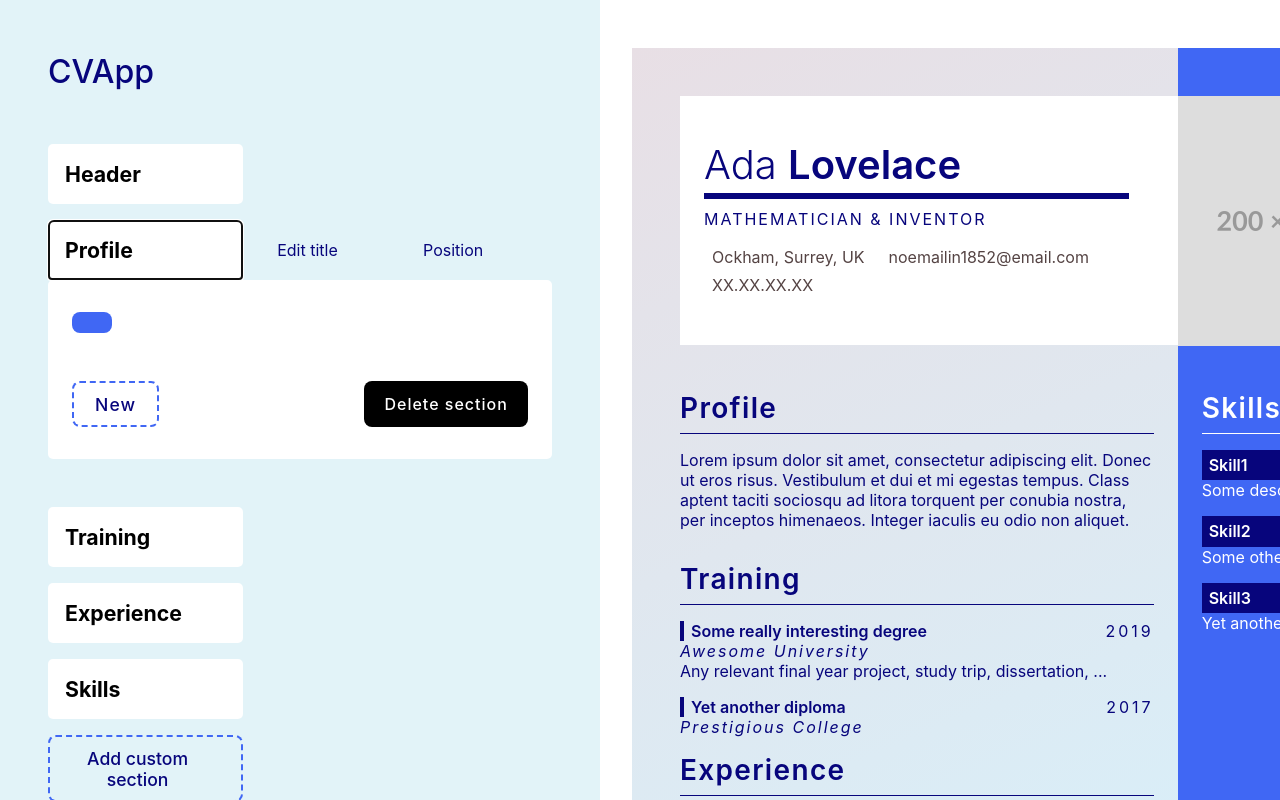
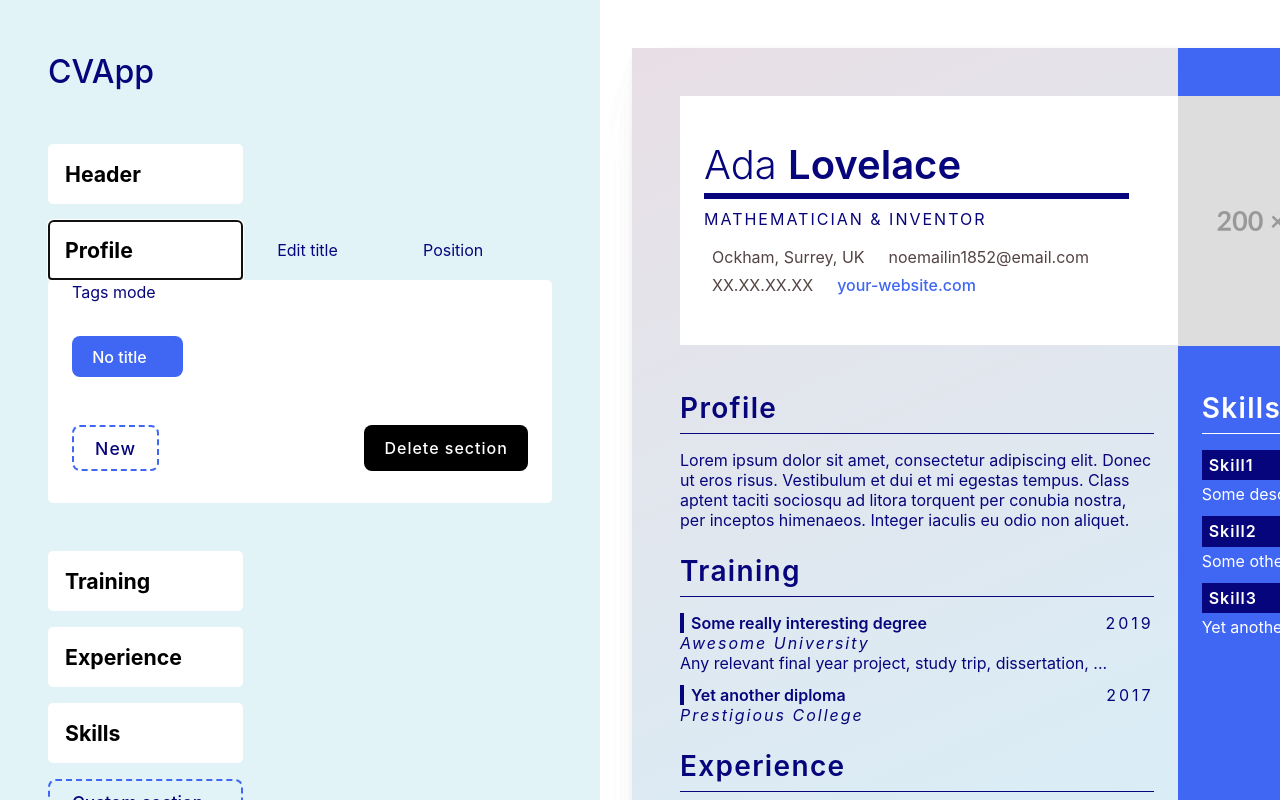
Before and after one commit to PurpleHold/cv-app, a React (Vite) app: page / in a window 1280 px wide. Both pictures are taken after a click on the button "Profile". Shown: the top 800 px of the page. Built offline with nearby package versions, Linux system fonts and the light colour scheme; some icons are missing.

Commit message:
Add option to display section items as a list of tags

```diff
--- a/src/App.css
+++ b/src/App.css
@@ -3,6 +3,9 @@
   --side-text-color: #fff;
   --side-bg-color: #4067f4;
   --main-bg-color: linear-gradient(157deg, rgba(232,223,229,1) 0%, rgba(212,243,254,1) 100%);
+  --side-links-color: #2cffd0;
+  --side-links-hover: #0bcbcb;
+  --shadow-color: 0deg 0% 63%;
 
   margin: 0 auto;
   display: grid;
@@ -176,7 +179,7 @@ a.logo:hover {
   padding: 2rem 1.5rem;
   margin-bottom: 2rem;
 }
-.card form .main-form, .pers-card form .extra {
+.card form .main-form, .pers-card form .extra, .custom .extra {
   display: flex;
   gap: 0.75rem;
   flex-wrap: wrap;
@@ -192,7 +195,8 @@ a.logo:hover {
   padding: 0.5rem 0.5rem;
 }
 .card-content label {
-  margin: 0;
+	margin: 0;
+	display: grid;
 }
 .edit-train-container, .edit-xp-container, .edit-skill-container {
   display: flex;
@@ -284,6 +288,9 @@ button.form-delete {
   background: none;
   border: 2pt solid black;
 }
+.custom .extra {
+  padding-top: 1rem;
+}
 
 
 /* OUTPUT */
@@ -307,6 +314,14 @@ button.form-delete {
   height: 29.7cm;
   grid-template-rows: 1.2fr 1.5fr 1.5fr;
   grid-template-columns: 1.3fr 1fr 1fr;
+  box-shadow: 0.3px 0.5px 0.7px hsl(var(--shadow-color) / 0.1),
+  1.5px 2.9px 3.7px -0.4px hsl(var(--shadow-color) / 0.1),
+  2.7px 5.4px 6.8px -0.7px hsl(var(--shadow-color) / 0.1),
+  4.5px 8.9px 11.2px -1.1px hsl(var(--shadow-color) / 0.1),
+  7.1px 14.3px 18px -1.4px hsl(var(--shadow-color) / 0.1),
+  11.2px 22.3px 28.1px -1.8px hsl(var(--shadow-color) / 0.1),
+  17px 33.9px 42.7px -2.1px hsl(var(--shadow-color) / 0.1),
+  25px 50px 62.9px -2.5px hsl(var(--shadow-color) / 0.1);
 
 }
 .cv-right, .cv-left {
@@ -322,21 +337,19 @@ button.form-delete {
   margin-bottom: 1rem;
   line-height: normal;
 }
-.cv-left .section-title {
+.cv-left .section-title, .cv-right.alt .section-title {
   color: var(--main-text-color);
   border-bottom: 1pt solid var(--main-text-color);
 }
-.cv-left.alt .section-title {
-  color: var(--side-text-color);
-  border-bottom: 1pt solid var(--side-text-color);;
-}
-.cv-right .section-title {
+.cv-left.alt .section-title, .cv-right .section-title {
   color: var(--side-text-color);
   border-bottom: 1pt solid var(--side-text-color);
 }
-.cv-right.alt .section-title {
-  color: var(--main-text-color);
-  border-bottom: 1pt solid var(--main-text-color);
+.cv-left.alt a, .cv-right a {
+  color: var(--side-links-color);
+}
+.cv-left.alt a:hover, .cv-right a:hover {
+  color: var(--side-links-hover);
 }
 .cv-pers {
   grid-area: 1 / 1 / 1 / 4;
@@ -433,14 +446,17 @@ button.form-delete {
 .cv-right .contents, .cv-left .contents {
   display: flex;
   flex-direction: column;
-  gap: 1rem;
+  gap: 1.5rem;
 }
 .off form {
   display: none;
 }
+.on form {
+  padding-bottom: 3rem;
+}
 .train-entries, .xp-entries, .skill-entries {
   display: grid;
-  gap: 1rem;
+  gap: 0.75rem;
   line-height: 1.4rem;
 }
 .train-entries div p, .xp-entries div p, .skill-entries div p {
@@ -450,7 +466,7 @@ button.form-delete {
 .train-entries .title, .xp-entries .title, .skill-entries .title {
   font-weight: 600;
 }
-.train-entries .title::before, .xp-entries .title::before, .skill-entries .title::before  {
+.train-entries .title::before, .xp-entries .title::before, .skill-entries .title::before, .custom-entries .title::before  {
   padding-left: 7px;
   content: '';
 }
@@ -473,8 +489,8 @@ button.form-delete {
 .year {
   letter-spacing: 3px;
 }
-.cv-xp-container {
-
+p.desc {
+  margin: 0;
 }
 .xp-header, .train-header {
   display: flex;
@@ -482,8 +498,10 @@ button.form-delete {
   justify-content: space-between;
 }
 .cv-right .skill-entries .title {
+  letter-spacing: 1px;
   background: var(--main-text-color);
   padding: 0.33rem 0;
+  margin-bottom: 0.25rem;
 }
 .cv-right .skill-entries .title::before {
   border: none;
@@ -505,6 +523,44 @@ button.form-delete {
   font-size: 1.5rem;
 }
 
+/* Tag mode */
+.toggle-tags {
+  display: flex;
+  gap: 0.25rem;
+  align-items: center;
+  flex-direction: row;
+  margin-top: -2rem;
+}
+.toggle-tags button {
+  background: none;
+  padding: 0.25rem 0.75rem;
+}
+
+
+.cv-tag-container p {
+  display: none;
+}
+.cv-tag-container p.title, .cv-tag-container p.section-title {
+  display: block;
+}
+.cv-tag-container p.title::before {
+  display: none;
+}
+.cv-tag-container [class$="entries"] {
+  display: flex;
+  flex-wrap: wrap;
+  gap: 0.5rem;
+}
+.cv-tag-container .title, .cv-right .cv-tag-container .skill-entries .title  {
+  background: #fff;
+  padding: 0.5rem 1rem;
+  border-radius: 0.5rem;
+  box-shadow: 0.5px 1px 1px hsl(241.48deg 64.31% 47.16% / 45%), 2px 3px 3px hsl(241.48deg 64.31% 47.16% / 45%);
+}
+.cv-right .cv-tag-container .skill-entries .title {
+  margin-right: 0;
+  color: var(--main-text-color);
+}
 
 /* Print */
 @media print {
--- a/src/App.jsx
+++ b/src/App.jsx
@@ -20,7 +20,7 @@ function App() {
   const [location, setLocation] = useState('Ockham, Surrey, UK');
   const [email, setEmail] = useState('noemailin1852@email.com');
   const [phone, setPhone] = useState('XX.XX.XX.XX');
-  const [website, setWebsite] = useState('');
+  const [website, setWebsite] = useState('your-website.com');
   const [pic, setPic] = useState(placeHolder);
 
   const [newSection, setNewSection] = useState(initialSections);
--- a/src/components/add-section.jsx
+++ b/src/components/add-section.jsx
@@ -28,7 +28,7 @@ function AddSection({stateVal, stateFn}) {
         <>
             <div className="new-container">
                 <div className="new-top">
-                    <button onClick={(e) => handleSectionCreation(e)}>Add custom section <i className="iconoir-plus-square"></i></button>
+                    <button onClick={(e) => handleSectionCreation(e)}>Custom section <i className="iconoir-plus-square"></i></button>
                 </div>
             </div>
         </>
--- a/src/components/cv-personal-info.jsx
+++ b/src/components/cv-personal-info.jsx
@@ -8,7 +8,9 @@ function CVPersInfo({firstName, lastName, occupation, location, email, phone, we
                 {location && <div className="location"><i className="iconoir-map-pin"></i>{location}</div>}
                 {email && <div className="email"><i className="iconoir-mail"></i>{email}</div>}
                 {phone && <div className="phone"><i className="iconoir-phone"></i>{phone}</div>}
-                {website && <div className="website"><i className="iconoir-link"></i>{website}</div>}
+                {website && <div className="website"><i className="iconoir-link"></i>
+                    <a href={`${website.includes('https://www.')?website:('https://www.'+website)}`}>{website}</a>
+                </div>}
             </div>
         </div>
     )
--- a/src/components/input-section.jsx
+++ b/src/components/input-section.jsx
@@ -5,6 +5,7 @@ import SectionForm from "./section-form"
 function InputSection({sectionId, allSections, setSection}) {
     const [isHidden, setIsHidden] = useState(true);
     const [editStatus, setEditStatus] = useState(false);
+    const [isTag, setTagStatus] = useState(false);
 
     const section = allSections.filter((x) => x.id == sectionId)[0];
     let col = section.pos[0];
@@ -65,7 +66,9 @@ function InputSection({sectionId, allSections, setSection}) {
         allSections.forEach((item) =>  {
             if (item.parentId == sectionId) {
                 childComps.push(
-                    <SectionForm sectionChild={item} stateVal={allSections} stateFn={setSection} formType={'custom'} key={item.id} custom={true}/>
+                    <SectionForm sectionChild={item} stateVal={allSections} stateFn={setSection}
+                    formType={item.type ? item.type : 'custom'}
+                    key={item.id} custom={true}/>
                 )
             }
         });
@@ -83,10 +86,12 @@ function InputSection({sectionId, allSections, setSection}) {
         const newId = getUid();
         let addChild = [ ...allSections,
             {title: 'Entry title',
+            type: section.type,
             id: newId,
             pos:(section.childIds.length)+1,
             parentId: sectionId,
             desc: 'Entry description',
+            link:'',
             }
         ];
         let childAndRef = addChild.map(x => {
@@ -107,12 +112,34 @@ function InputSection({sectionId, allSections, setSection}) {
         setSection(sectionsUpd);
     }
 
+    const handleTagStatus = (e) => {
+        e.preventDefault();
+        let newTagStatus = !isTag;
+
+        let classUpd;
+
+        if (newTagStatus) {
+                classUpd = allSections.map(x => {
+                if (x.id == section.id) { return {...x, class: 'tag'}}
+                else { return x; }
+            });
+        }
+        else {
+            classUpd = allSections.map(x => {
+                if (x.id == section.id) { return {...x, class: 'custom'}}
+                else { return x; }
+            });
+        }
+        setSection(classUpd);
+        setTagStatus(newTagStatus);
+    }
+
     return(
         <>
         <div className={`card ${section.class}`}>
             <div className="top">
                 <button className={`card-header ${!isHidden ? 'on' : 'off'}`} onClick={() => setIsHidden(!isHidden)}>
-                    {(section.title.trim().length!=0) && <h2>{section.title}</h2>}
+                    {(section.title.trim().length!=0 ? <h2>{section.title}</h2> :  <h2>{'No title'}</h2>)}
                     {isHidden ? <i className="iconoir-nav-arrow-down"></i> : <i className="iconoir-nav-arrow-up"></i>}
                 </button>
                 {(!isHidden && section.class!='pers-card') && (
@@ -150,6 +177,10 @@ function InputSection({sectionId, allSections, setSection}) {
             </div>
             {!isHidden && (
                 <div className="card-content">
+                    <div className="toggle-tags">
+                        Tags mode
+                        <button onClick={(e) => handleTagStatus(e)}> {isTag ? <i className="iconoir-switch-on"></i> : <i className="iconoir-switch-off"></i>}</button>
+                    </div>
                     <div className={`edit-${section.type}-container`}>{childComps}</div>
                     <div className="edit-btns-container">
                         <button className="add" onClick={(e) => handleFormCreation(e)}>New</button>
--- a/src/components/section-form.jsx
+++ b/src/components/section-form.jsx
@@ -1,4 +1,5 @@
 import { useState } from "react";
+import OptField from "./Opt-field";
 
 function SectionForm({id, stateVal, stateFn, formType, custom, sectionChild}) {
     const [hideStatus, setHideStatus] = useState(false);
@@ -25,51 +26,49 @@ function SectionForm({id, stateVal, stateFn, formType, custom, sectionChild}) {
         }
 
     }
-    const handleFormChange = (e, id, field) => {
-        if (custom) {
+    const handleFormChange = (e, field, isEmpty=false) => {
+        if (isEmpty) {
+            let formUpd = stateVal.map(x => {
+                if (x.id == sectionChild.id) { return {...x, [field]: ''}}
+                else { return x; }
+            });
+            stateFn(formUpd);
+        }
+        else {
             let formUpd = stateVal.map(x => {
                 if (x.id == sectionChild.id) { return {...x, [field]: e.target.value}}
                 else { return x; }
             });
             stateFn(formUpd);
         }
-        else {
-            stateFn({
-                ...stateVal,
-                [id]: {
-                    ...stateVal[id],
-                    [field]: e.target.value
-                }
-            })
-        }
     }
 
     if (formType == 'train' || formType == 'xp') {
     return (
         <>
-            {stateVal[id] && (
+            {sectionChild && (
             <div className={`${formType}-form ${!hideStatus ? 'off' : 'on'}`}>
                 <div className="form-header">
                     <button className="form-title" onClick={handleHideStatus}>
-                    {stateVal[id].title} <i className={`iconoir-${!hideStatus ? 'plus-circle' : 'minus-circle'}`}></i>
+                    {sectionChild.title?sectionChild.title:'No title'} <i className={`iconoir-${!hideStatus ? 'plus-circle' : 'minus-circle'}`}></i>
                     </button>
                     <button className="form-delete" onClick={(e) => handleDelete(e, id)}>Delete</button>
                 </div>
                 <form action="">
                     <div className="main-form">
                         <label>{formType == 'train' ? 'Title of diploma' : 'Position title'}
-                        <input type="text" placeholder={stateVal[id].title} onChange={(e) => handleFormChange(e, id, 'title')}/>
+                        <input type="text" placeholder={sectionChild.title} onChange={(e) => handleFormChange(e, 'title')}/>
                         </label>
                         <label>{formType == 'train' ? 'Training institute' : 'Organisation'}
-                        <input type="text" placeholder={stateVal[id].orga} onChange={(e) => handleFormChange(e, id, 'orga')}/>
+                        <input type="text" placeholder={sectionChild.orga} onChange={(e) => handleFormChange(e, 'orga')}/>
                         </label>
                         <label>{formType == 'train' ? 'Year of graduation' : 'Start year - End year'}
-                        <input type="text" placeholder={stateVal[id].year} onChange={(e) => handleFormChange(e, id, 'year')}/>
+                        <input type="text" placeholder={sectionChild.year} onChange={(e) => handleFormChange(e, 'year')}/>
                         </label>
                     </div>
                     <div className="extra">
                         <label>{formType == 'train' ? 'Extra information (optional)' : 'Description'}
-                        <textarea placeholder={stateVal[id].desc} onChange={(e) => handleFormChange(e, id, 'desc')} rows={3}>
+                        <textarea placeholder={sectionChild.desc} onChange={(e) => handleFormChange(e, 'desc')} rows={3}>
                         </textarea>
                         </label>
                     </div>
@@ -82,23 +81,23 @@ function SectionForm({id, stateVal, stateFn, formType, custom, sectionChild}) {
     else if(formType == 'skill') {
         return (
             <>
-                {stateVal[id] && (
+                {sectionChild && (
                 <div className={`${formType}-form ${!hideStatus ? 'off' : 'on'}`}>
                     <div className="form-header">
                         <button className="form-title" onClick={handleHideStatus}>
-                        {stateVal[id].title} <i className={`iconoir-${!hideStatus ? 'plus-circle' : 'minus-circle'}`}></i>
+                        {sectionChild.title?sectionChild.title:'No title'} <i className={`iconoir-${!hideStatus ? 'plus-circle' : 'minus-circle'}`}></i>
                         </button>
                         <button className="form-delete" onClick={(e) => handleDelete(e, id)}>Delete</button>
                     </div>
                     <form action="">
                         <div className="main-form">
                             <label>Skill name
-                            <input type="text" placeholder={stateVal[id].title} onChange={(e) => handleFormChange(e, id, 'title')}/>
+                            <input type="text" placeholder={sectionChild.title} onChange={(e) => handleFormChange(e, 'title')}/>
                             </label>
                         </div>
                         <div className="extra">
                             <label>Description
-                            <textarea placeholder={stateVal[id].desc} onChange={(e) => handleFormChange(e, id, 'desc')} rows={3}>
+                            <textarea placeholder={sectionChild.desc} onChange={(e) => handleFormChange(e, 'desc')} rows={3}>
                             </textarea>
                             </label>
                         </div>
@@ -116,21 +115,24 @@ function SectionForm({id, stateVal, stateFn, formType, custom, sectionChild}) {
                 <div className={`${formType}-form ${!hideStatus ? 'off' : 'on'}`}>
                     <div className="form-header">
                         <button className="form-title" onClick={handleHideStatus}>
-                        {sectionChild.title} <i className={`iconoir-${!hideStatus ? 'plus-circle' : 'minus-circle'}`}></i>
+                        {sectionChild.title?sectionChild.title:'No title'} <i className={`iconoir-${!hideStatus ? 'plus-circle' : 'minus-circle'}`}></i>
                         </button>
                         <button className="form-delete" onClick={(e) => handleDelete(e, id)}>Delete</button>
                     </div>
                     <form action="">
                         <div className="main-form">
-                            <label>Custom name
-                            <input type="text" placeholder={sectionChild.title} onChange={(e) => handleFormChange(e, id, 'title')}/>
+                            <label>Title
+                            <input type="text" placeholder={sectionChild.title} onChange={(e) => handleFormChange(e, 'title')}/>
+                            </label>
+                        </div>
+                        <div>
+                            <label>Description
+                            <textarea placeholder={sectionChild.desc} onChange={(e) => handleFormChange(e, 'desc')} rows={3}></textarea>
                             </label>
                         </div>
                         <div className="extra">
-                            <label>Description
-                            <textarea placeholder={sectionChild.desc} onChange={(e) => handleFormChange(e, id, 'desc')} rows={3}>
-                            </textarea>
-                            </label>
+                            <OptField label='Link ' empty="true" type="url" custom="true" propName='link' id={id}
+                            val={sectionChild.link?sectionChild.link:''} handleChange={handleFormChange}/>
                         </div>
                     </form>
                 </div>
--- a/src/initial-sections.js
+++ b/src/initial-sections.js
@@ -1,14 +1,14 @@
 export const initialSections = [
     {title:'Profile', type:'custom', class:'custom', id:5, pos:[0,0], lineVal:0, childIds:[11],},
-    {title:'', id:11, pos:0, lineVal:0, parentId:5, desc:'Lorem ipsum dolor sit amet, consectetur adipiscing elit. Donec ut eros risus. Vestibulum et dui et mi egestas tempus. Class aptent taciti sociosqu ad litora torquent per conubia nostra, per inceptos himenaeos. Integer iaculis eu odio non aliquet.'},
+    {title:'', type:'custom', id:11, pos:0, lineVal:0, parentId:5, desc:'Lorem ipsum dolor sit amet, consectetur adipiscing elit. Donec ut eros risus. Vestibulum et dui et mi egestas tempus. Class aptent taciti sociosqu ad litora torquent per conubia nostra, per inceptos himenaeos. Integer iaculis eu odio non aliquet.'},
     {title:'Training', type:'train', class:'custom', id:1, pos:[0,1], lineVal:0, childIds:[2,6]},
-    {title:'Some really interesting degree', id:2, pos:0, lineVal:0, parentId:1, orga:'Awesome University', year:'2019', desc:'Any relevant final year project, study trip, dissertation, ...'},
-    {title:'Yet another diploma', id:6, pos:1, lineVal:1, parentId:1, orga:'Prestigious College', year:'2017', desc:'',},
+    {title:'Some really interesting degree', type:'train', id:2, pos:0, lineVal:0, parentId:1, orga:'Awesome University', year:'2019', desc:'Any relevant final year project, study trip, dissertation, ...'},
+    {title:'Yet another diploma', type:'train', id:6, pos:1, lineVal:1, parentId:1, orga:'Prestigious College', year:'2017', desc:'',},
     {title:'Experience', type:'xp', class:'custom', id:3, pos:[0,2], lineVal:0, childIds:[7,8],},
-    {title:'Lead Developer', id:7, pos:0, lineVal:0, parentId:3, orga:'Awesome Company', year:'2022 - Now', desc:'Describe here the skills you developped in this organisation, projects completed, challenges addressed. More information about the company/organisation if relevant',},
-    {title:'UX Designer', id:8, pos:1, lineVal:1, parentId:3, orga:'Prestigious Organisation', year:'2019 - 2022', desc:'',},
+    {title:'Lead Developer', type:'xp', id:7, pos:0, lineVal:0, parentId:3, orga:'Awesome Company', year:'2022 - Now', desc:'Describe here the skills you developped in this organisation, projects completed, challenges addressed. More information about the company/organisation if relevant',},
+    {title:'UX Designer', type:'xp', id:8, pos:1, lineVal:1, parentId:3, orga:'Prestigious Organisation', year:'2019 - 2022', desc:'',},
     {title:'Skills', type:'skill', class:'custom', id:4, pos:[1,1], lineVal:1, childIds:[9,10,12],},
-    {title:'Skill1', id:9, pos:0, lineVal:0, parentId:4, desc:'Some desc',},
-    {title:'Skill2', id:10, pos:1, lineVal:1, parentId:4, desc:'Some other desc',},
-    {title:'Skill3', id:12, pos:2, lineVal:2, parentId:4, desc:'Yet another desc',},
+    {title:'Skill1', type:'skill', id:9, pos:0, lineVal:0, parentId:4, desc:'Some desc',},
+    {title:'Skill2', type:'skill', id:10, pos:1, lineVal:1, parentId:4, desc:'Some other desc',},
+    {title:'Skill3', type:'skill', id:12, pos:2, lineVal:2, parentId:4, desc:'Yet another desc',},
   ];
```
Also changed, not shown: src/components/Opt-field.jsx (+20 -1 lines), src/components/cv-section.jsx (+3 -27 lines), src/components/personal-info.jsx (+8 -10 lines).
